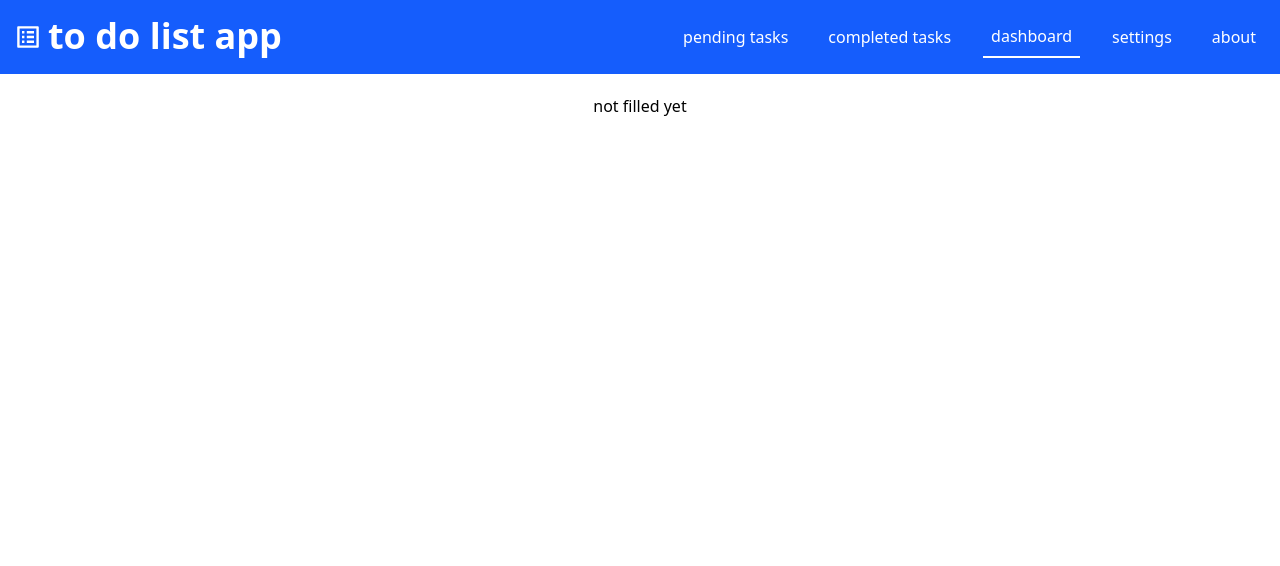
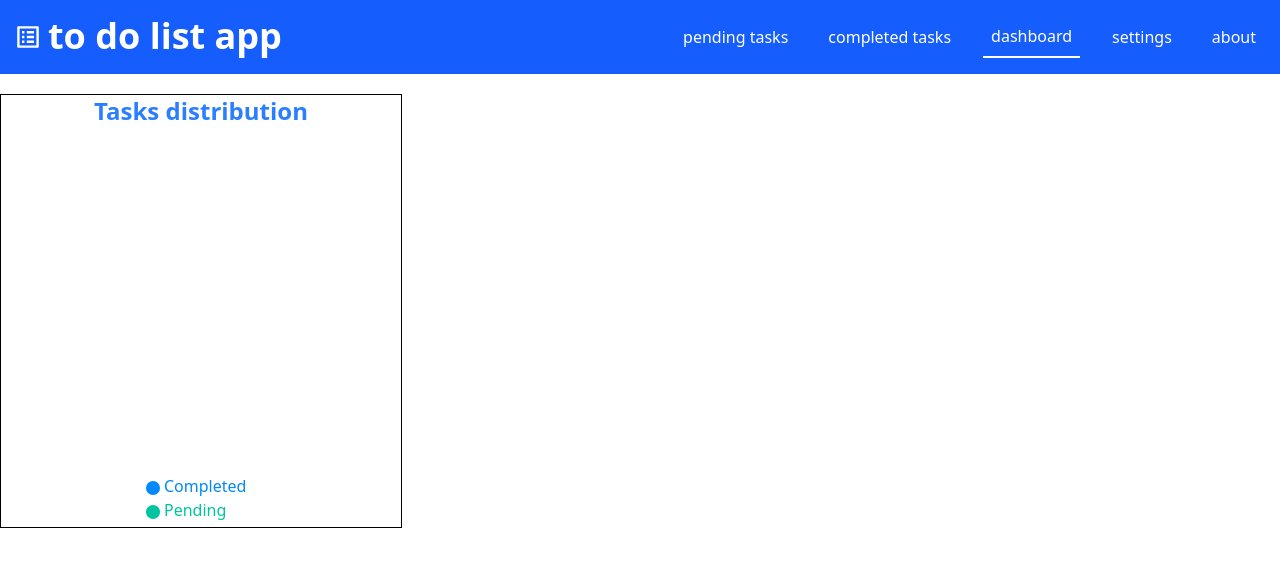
Before and after one commit to ChihaAdam/simple-to-do-app, a React (Vite) app: page /dashboard in a window 1280 px wide. Shown: the top 566 px of the page. Built offline with nearby package versions, Linux system fonts and the light colour scheme.

Commit message:
added pieChart

```diff
--- a/package.json
+++ b/package.json
@@ -19,6 +19,7 @@
     "react-dom": "^19.0.0",
     "react-redux": "^9.2.0",
     "react-router-dom": "^7.4.0",
+    "recharts": "^2.15.1",
     "tailwind": "^4.0.0",
     "tailwindcss": "^4.0.17"
   },
--- a/src/features/Dashboard.jsx
+++ b/src/features/Dashboard.jsx
@@ -1,9 +1,41 @@
+import { PieChart,Cell,Pie,Legend } from "recharts"
+import { LineChart,Line,XAxis,YAxis,Tooltip,CartesianGrid } from "recharts";
+import { useSelector } from "react-redux";
+import { completedTasks,pendingTasks } from "../utils/state/store";
+const pieColors = ["#0088FE", "#00C49F"];
+function Dashboard() {
+  const completed = useSelector(completedTasks);
+  const pending = useSelector(pendingTasks);
+  const PieData = [
+    { name: "Completed", value: completed.length },
+    { name: "Pending", value: pending.length },
+  ];
+  return (
+    <>
+    <div className="flex flex-col justify-center items-center w-fit border-1 ">
+      <h2 className="m-0 text-2xl font-bold text-blue-500">Tasks distribution</h2>
+      <PieChart width={400} height={400}>
+      <Pie
+        data={PieData}
+        cx={200}
+        cy={200}
+        innerRadius={70}
+        outerRadius={100}
+        fill="#8884d8"
+        dataKey="value"
+        label
+      >
+        {PieData.map((_, index) => (
+          <Cell key={`cell-${index}`} fill={pieColors[index]} />
+        ))}
+      </Pie>
+      <Legend layout="vertical" />
+    </PieChart>
+    </div>
+    <div>
 
-function Dashboard() {
-  return (
-    <div className="mt-5 text-center ">
-      not filled yet
     </div>
+    </>
   )
 }
 
```
Also changed, not shown: 1 other file (tests, documents, lock files or other folders).
